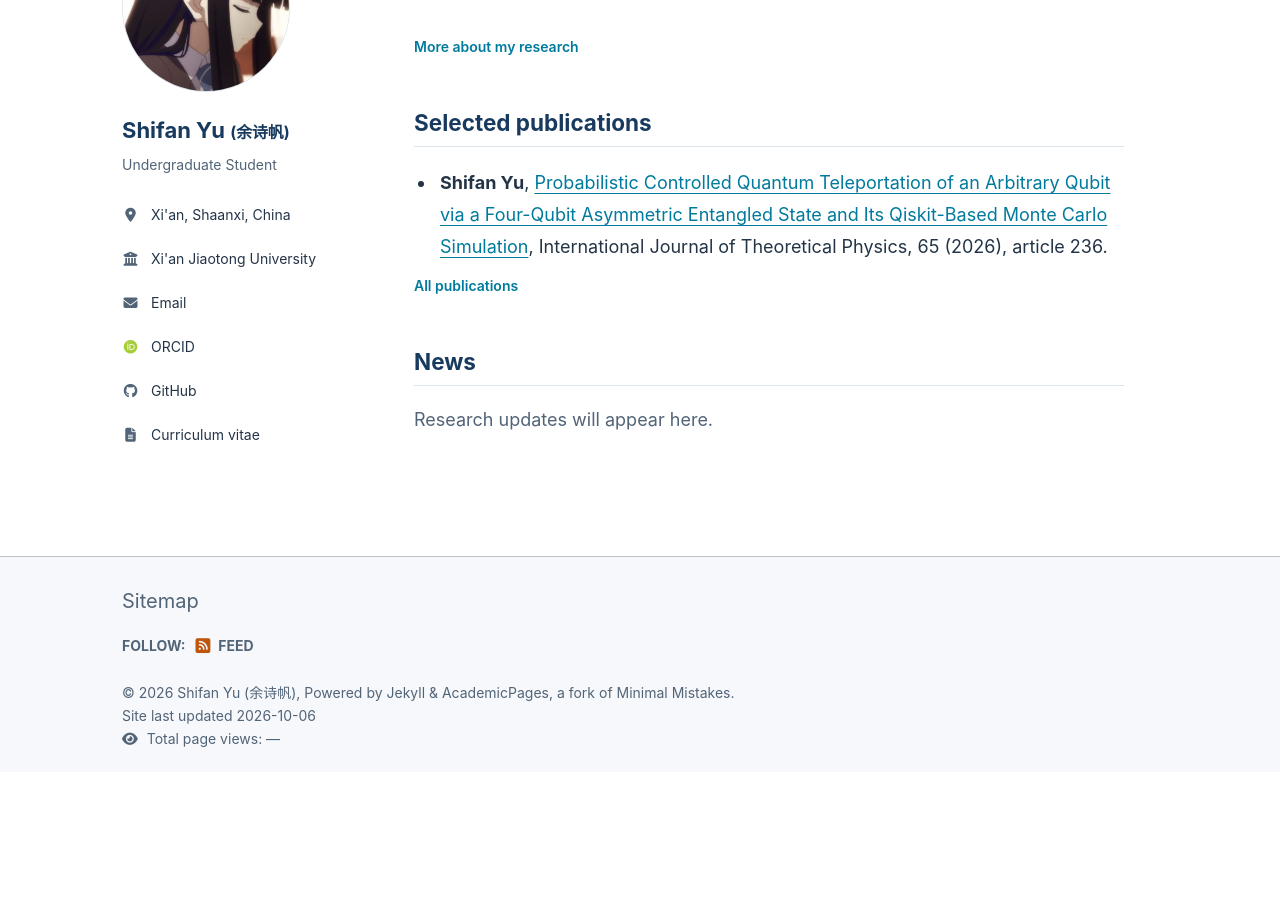
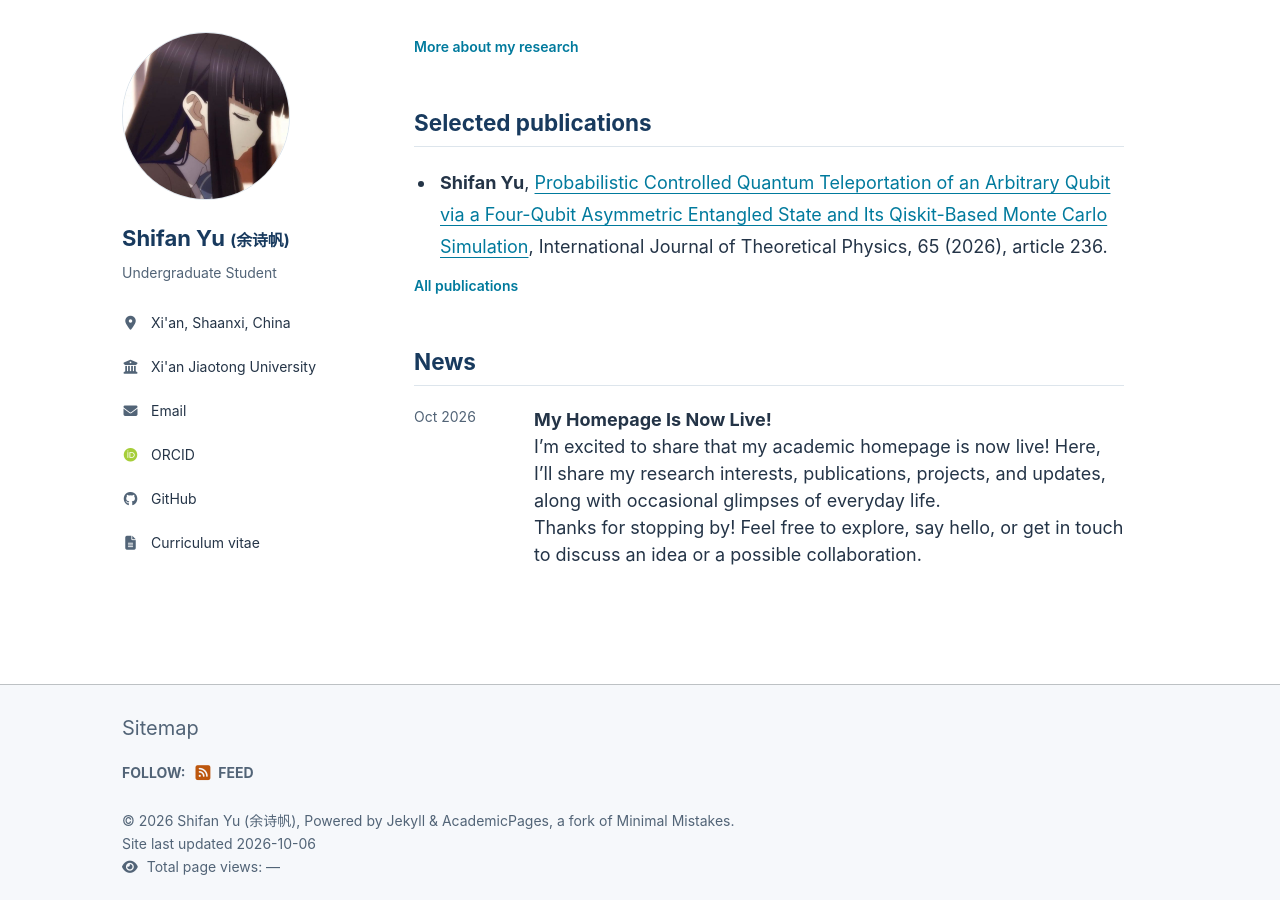
Before and after one commit to yuytkuy-eng/yuytkuy-eng.github.io, a Jekyll site: the page built from _pages/home.md, in a window 1280 px wide and 900 px high, scrolled down 954 px. Built offline with Jekyll 4.4.1, drawn with Linux system fonts in a browser that asks for light colours; before the commit the page ends 1726 px from its top, so only the background shows below that.

Commit message:
Publish the homepage launch announcement in News

```diff
--- a/_data/news.yml
+++ b/_data/news.yml
@@ -1,4 +1,8 @@
-# Newest entries first. Uncomment and replace with a real update.
-# - date: "2026-10-04"
-#   text: "Your research update."
-[]
+# Newest entries first. Dates use the YYYY-MM-DD format.
+- date: "2026-10-06"
+  text: |-
+    **My Homepage Is Now Live!**
+
+    I’m excited to share that my academic homepage is now live! Here, I’ll share my research interests, publications, projects, and updates, along with occasional glimpses of everyday life.
+
+    Thanks for stopping by! Feel free to explore, say hello, or get in touch to discuss an idea or a possible collaboration.
```
